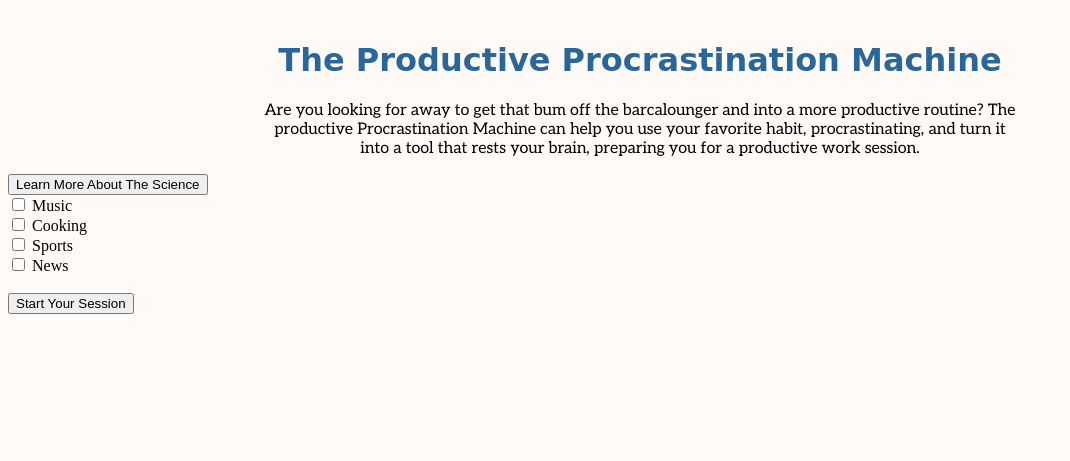
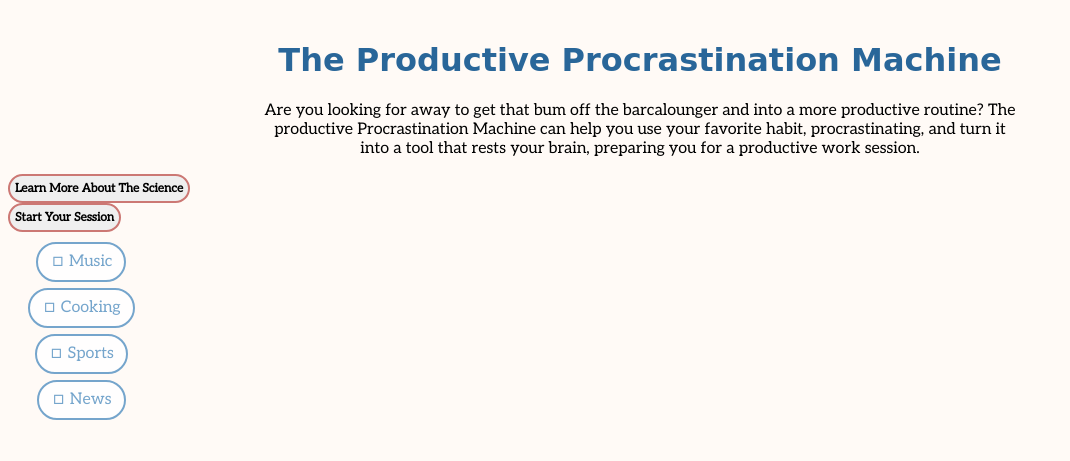
Before and after one commit to averma1/ProductiveProcrastination, a Flask app: page / in a window 1280 px wide. Shown: the part 49-510 px from the top of the page, without its empty margins (0-1070 px from the left). Run offline with Flask 2, Linux system fonts and the light colour scheme; some libraries are stand-ins or nearby versions; some web fonts are replaced.

Commit message:
fixed some style issues

```diff
--- a/app/static/styles.css
+++ b/app/static/styles.css
@@ -45,13 +45,16 @@ body {
   padding-left: 20%;
   padding-right: 20%;
   text-align: center;
-  font-family: 'Aleo', serif; }
+  font-family: 'Aleo', serif;
+  position: absolute; }
 
 ul.checkboxes {
   list-style: none;
   padding: 20px; }
+
 ul.checkboxes li {
   display: inline; }
+
 ul.checkboxes li label {
   display: inline-block;
   background-color: rgba(255, 255, 255, 0.9);
@@ -88,13 +91,23 @@ ul.checkboxes li input[type="checkbox"]:checked + label {
   transition: all .2s; }
 
 ul.checkboxes li input[type="checkbox"] {
-  position: absolute; }
-
-ul.checkboxes li input[type="checkbox"] {
   position: absolute;
   opacity: 0; }
 
 ul.checkboxes li input[type="checkbox"]:focus + label {
   border: 2px solid #CC7874; }
 
+input[type="submit"] {
+  border-radius: 25px;
+  border: 2px solid #CC7874;
+  font-style: normal;
+  font-variant: normal;
+  text-rendering: auto;
+  -webkit-font-smoothing: antialiased;
+  font-weight: 900;
+  font-size: 12px;
+  padding: 5px;
+  font-family: 'Aleo', serif;
+  cursor: pointer; }
+
 /*# sourceMappingURL=styles.css.map */
--- a/app/static/styles.scss
+++ b/app/static/styles.scss
@@ -3,6 +3,8 @@ $medium-blue: #74A4CC;
 $transparent-blue: #75a5cc;
 $off-white: #fffaf6;
 $white: #fff;
+$soft-orange: #CC7874;
+$bright-orange: #FF876B;
 
 @import url('https://fonts.googleapis.com/css?family=Calistoga&display=swap');
 @import url('https://fonts.googleapis.com/css?family=Aleo&display=swap');
@@ -60,13 +62,17 @@ body{
     padding-right: 20%;
     text-align: center;
     font-family: 'Aleo', serif;
+    position: absolute;
 }
 ul.checkboxes {
     list-style: none;
     padding: 20px;
-    li{
+}
+
+ul.checkboxes li{
     display: inline;
-        label{
+}
+ul.checkboxes li label{
     display: inline-block;
     background-color: rgba(255, 255, 255, .9);
     border: 2px solid $transparent-blue;
@@ -77,8 +83,6 @@ ul.checkboxes {
     transition: all .2s;
     padding: 8px 12px;
     cursor: pointer;
-        }
-    }
 }
 
 ul.checkboxes li label::before {
@@ -109,16 +113,23 @@ ul.checkboxes li input[type="checkbox"]:checked + label {
 
 ul.checkboxes li input[type="checkbox"] {
     position: absolute;
-}
-ul.checkboxes li input[type="checkbox"] {
-    position: absolute;
     opacity: 0;
 }
 
 ul.checkboxes li input[type="checkbox"]:focus + label {
-    border: 2px solid #CC7874;
+    border: 2px solid $soft-orange;
 }
 
 input[type="submit"]{
-
+    border-radius: 25px;
+    border: 2px solid $soft-orange;
+    font-style: normal;
+    font-variant: normal;
+    text-rendering: auto;
+    -webkit-font-smoothing: antialiased;
+    font-weight: 900;
+    font-size: 12px;
+    padding: 5px;
+    font-family: 'Aleo', serif;
+    cursor: pointer;
 }
--- a/app/templates/index.html
+++ b/app/templates/index.html
@@ -7,20 +7,30 @@
 <p class="descriptions"> Are you looking for away to get that bum off the barcalounger and into a more productive routine? The productive Procrastination Machine can help you use your favorite habit, procrastinating, and turn it into a tool that rests your brain, preparing you for a productive work session. </p>
 
 <form action="/goToSciencePage" name="go-science">
-     <input type="submit" value="Learn More About The Science" class="btn btn-info p-5 m-2">
+     <input type="submit" value="Learn More About The Science">
  </form>
 
 
 <form action="/goToSetupPage">
+  <ul class="checkboxes container">
+    <li>
       <input type="checkbox" id="interest1" name="interest1" value="Music">
       <label for="interest1">Music</label><br>
+    </li>
+    <li>
       <input type="checkbox" id="interest2" name="interest2" value="Cooking">
       <label for="interest2">Cooking</label><br>
+    </li>
+    <li>
       <input type="checkbox" id="interest3" name="interest3" value="Sports">
       <label for="interest3">Sports</label><br>
+    </li>
+    <li>
       <input type="checkbox" id="interest4" name="interest4" value="News">
       <label for="interest4">News</label><br><br>
-  <input type="submit" value="Start Your Session" class="btn btn-info p-5 m-2">
+    </li>
+  </ul>
+  <input type="submit" value="Start Your Session">
 </form>
 
 <!--<div class="container">-->
```
Lines whose indentation alone changed are shown as unchanged.
